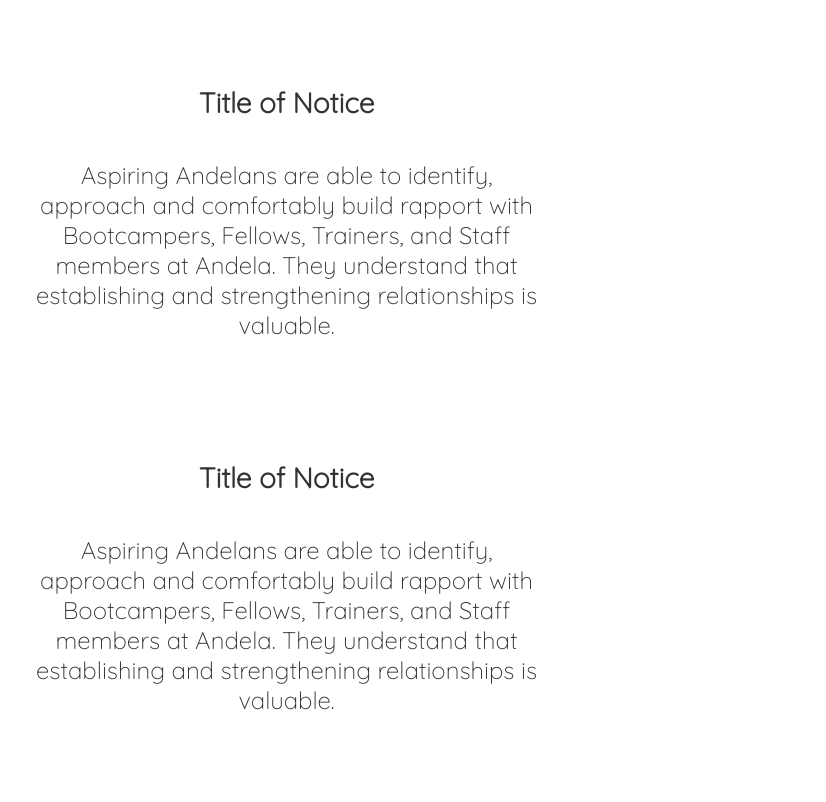
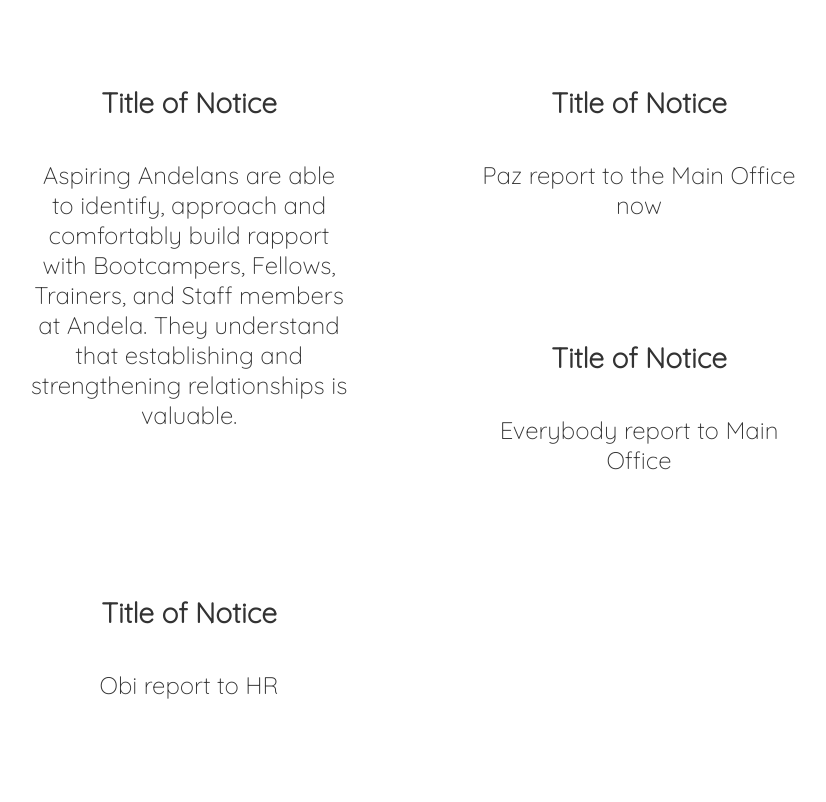
Before and after one commit to Adaumeh/andela-bc19-group8, a plain HTML site: page notice.html in a window 1280 px wide. Shown: the part 105-907 px from the top of the page, without its empty margins (91-917 px from the left). Drawn offline with nearby package versions, Linux system fonts and the light colour scheme.

Commit message:
Validation for forms

```diff
--- a/index.html
+++ b/index.html
@@ -2,15 +2,22 @@
 <html ng-app="notes">
 <Html>
 <head>
-<title> Introduction To Angular JS </title>
+<title> Andela Notice Board </title>
+<script
+			  src="https://code.jquery.com/jquery-3.1.1.min.js"
+			  integrity="sha256-hVVnYaiADRTO2PzUGmuLJr8BLUSjGIZsDYGmIJLv2b8="
+			  crossorigin="anonymous"></script>
+
+			  <script type="text/javascript" src="js/notice.js"></script>
 <link href="css/main.css" rel="stylesheet" type="text/css"></link>
 
 </head>
 <Body>
  </script>
+
 <div id='main'>
-
-	<header><h1>ADD NOTICE</h1></header>
+	<img height = '60' src='./img/andela.png'/>
+	<header><h1>ADD A NOTICE</h1></header>
 
 	<form id="form" action="#" method="POST">
 		<div>
@@ -20,7 +27,7 @@
 
 		<div>
 		<label>Message</label>
-		<textarea row="5" type ="text"  id="title" name = "Title">
+		<textarea row="5" type ="text"  id="pos" name = "Title">
 
 		</textarea>
 		</div>
@@ -39,7 +46,7 @@
 
 
 	</form>
-	<button class="button">Send</button>
+	<button class="button" onclick="saveNotice()">Send</button>
 </div>
 </body>
 </html>
--- a/notice.html
+++ b/notice.html
@@ -24,42 +24,41 @@
 		<div class="container" style="display:float">
 			<h1 id="notice-head" class="text-center"> The Andela Notice Board</h1>
 			<div class="row">
-				<div class="col-sm-6" >
-					<h3 class="notice-title text-center">Title of Notice<h3>
+				<div class="col-sm-4" >
+					<h3 class="notice-title text-center" id="title1">Title of Notice<h3>
 					<p class="notice-msg" id="notice-board1">Aspiring Andelans are able to identify, approach and comfortably build rapport
 							with Bootcampers, Fellows, Trainers, and Staff members at Andela. They
 								understand that establishing and strengthening relationships is valuable.</p>
 				</div>
 
-				<div class="col-sm-6" >
-					<h3 class="notice-title text-center">Title of Notice<h3>
+				<div class="col-sm-4" >
+					<h3 class="notice-title text-center" id="title1">Title of Notice<h3>
 					<p class="notice-msg" id="notice-board2">Aspiring Andelans are able to identify, approach and comfortably build rapport
 							with Bootcampers, Fellows, Trainers, and Staff members at Andela. They
 								understand that establishing and strengthening relationships is valuable.</p>
 				</div>
-				<div class="col-sm-6" >
-					<h3 class="notice-title text-center">Title of Notice<h3>
+				<div class="col-sm-4" >
+					<h3 class="notice-title text-center" id="title1">Title of Notice<h3>
 					<p class="notice-msg" id="notice-board3">Aspiring Andelans are able to identify, approach and comfortably build rapport
 							with Bootcampers, Fellows, Trainers, and Staff members at Andela. They
 								understand that establishing and strengthening relationships is valuable.</p>
 				</div>
-				<div class="col-sm-6" >
-					<h3 class="notice-title text-center">Title of Notice<h3>
-					<p class="notice-msg"  id="notice-board4">Aspiring Andelans are able to identify, approach and comfortably build rapport
-
-							with Bootcampers, Fellows, Trainers, and Staff members at Andela. They
-								understand that establishing and strengthening relationships is valuable.</p>
+				<div class="col-sm-4" >
+					<h3 class="notice-title text-center" id="title1">Title of Notice<h3>
+					<p class="notice-msg"  id="notice-board4"></p>
 				</div>
 <script type="text/javascript" >
 
 
-
+		var defaul_notice = "Aspiring Andelans are able to identify, approach and comfortably build rapport							with Bootcampers, Fellows, Trainers, and Staff members at Andela. They								understand that establishing and strengthening relationships is valuable."
 		var notices = new Notice();
 		var arr = notices.getNotices();
-		//document.getElementById("notice-board1").innerHTML = arr[0].msg;
+		document.getElementById("notice-board2").innerHTML = arr[0].msg || defaul_notice;
+		document.getElementById("notice-board3").innerHTML = arr[1].msg || defaul_notice;
+		document.getElementById("notice-board4").innerHTML = arr[2].msg || defaul_notice;
 		var cer = JSON.parse(localStorage.getItem("post"));
 
-		document.getElementById("notice-board4").innerHTML = cer.msg;
+		document.getElementById("notice-board1").innerHTML = cer.msg;
 		//alert("Hello");
 				</script>
 			</div>
```
